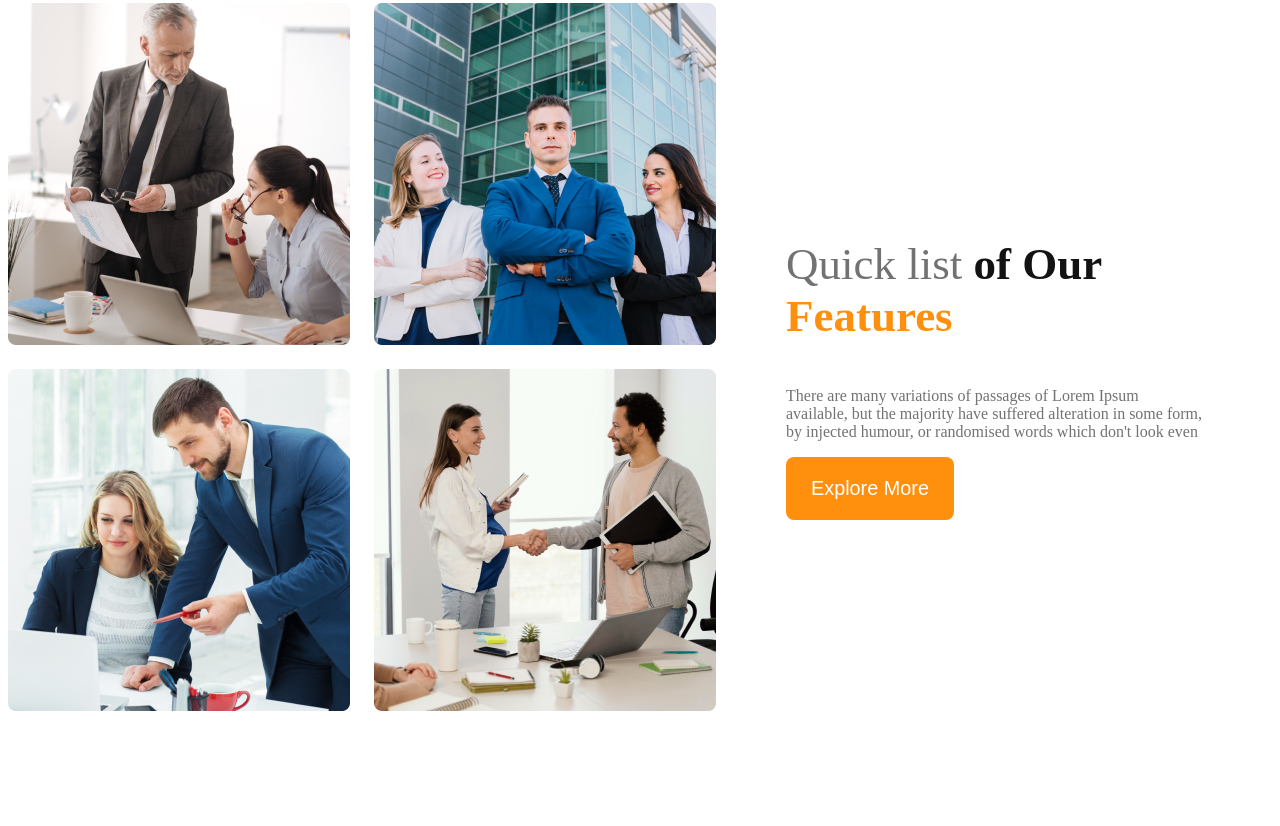
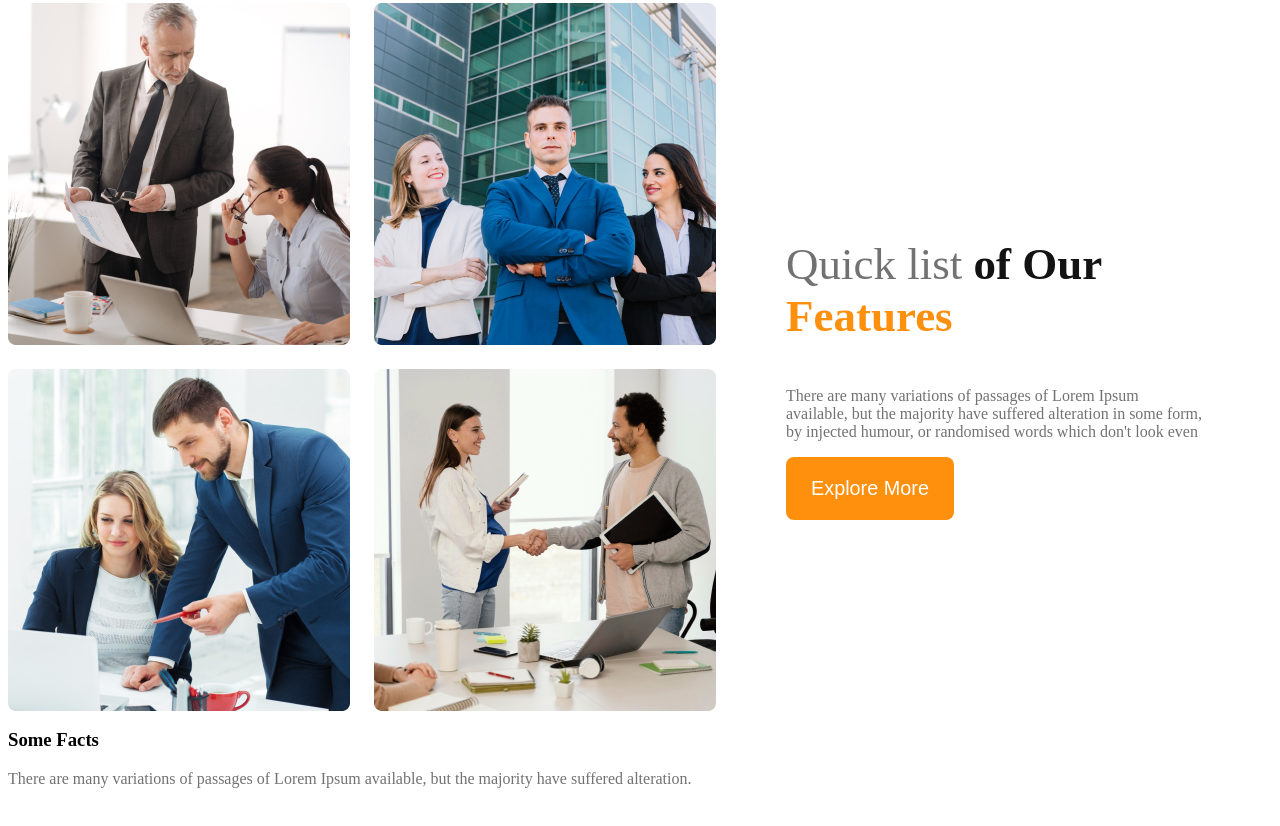
Before and after one commit to Tari147/git-archi-web, a plain HTML site: page index.html in a window 1280 px wide. Shown: the part 979-1805 px from the top of the page. Before the commit the page ends 1760 px from the top, so only its background shows below. Drawn offline with Linux system fonts and the light colour scheme.

Commit message:
started shared css

```diff
--- a/index.html
+++ b/index.html
@@ -45,6 +45,16 @@
 
             </div>
         </section>
+        <Section class="Feature">
+
+        </Section>
+        <section class="Facts">
+            <h3 facts-heading>Some Facts</h3>
+            <p class="para-fact">
+                There are many variations of passages of Lorem Ipsum available, but the majority have suffered alteration.
+            </p>
+        </section>
+
 
     </main>
     <footer>
--- a/style/architect.css
+++ b/style/architect.css
@@ -118,3 +118,10 @@ main{
         }
 
     }
+    .para-fact{
+        color: #727272;
+    }
+    .facts-heading{
+        color: #131313;
+        font-weight: 700;
+    }
```
